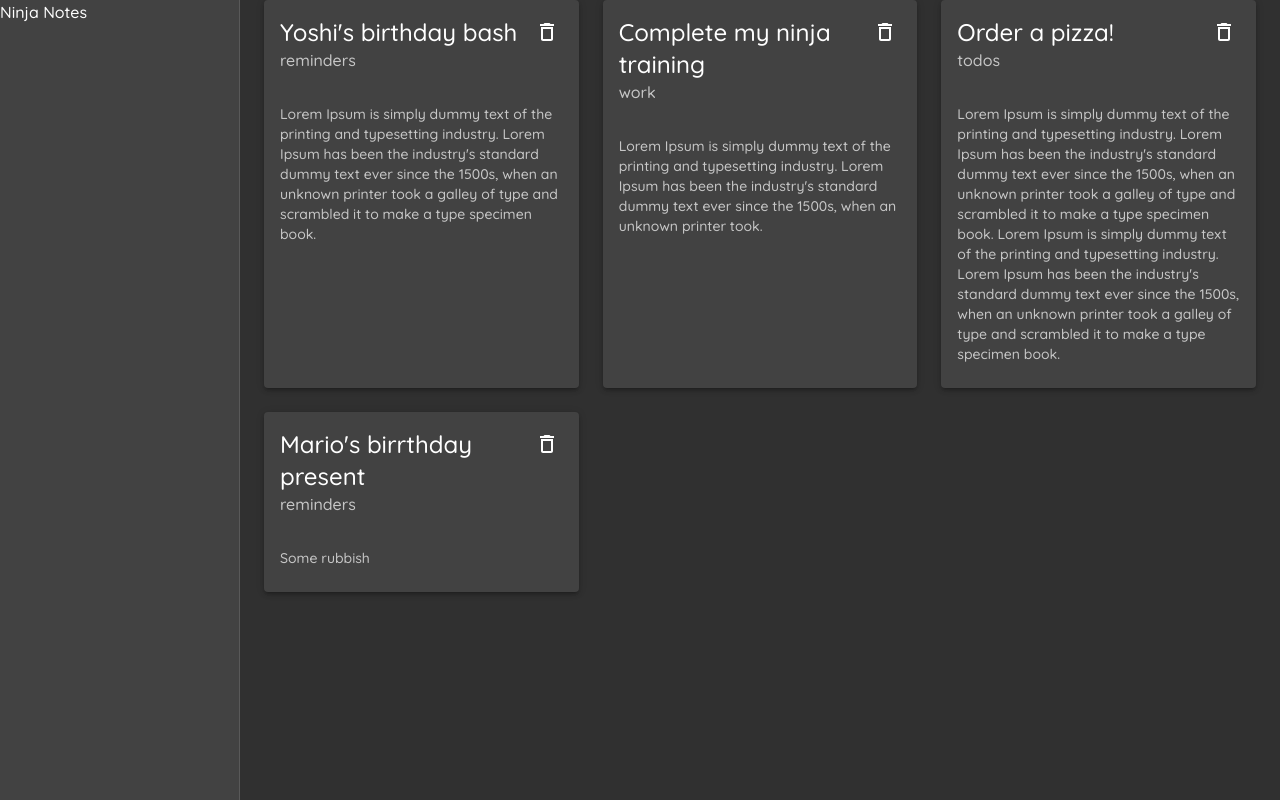
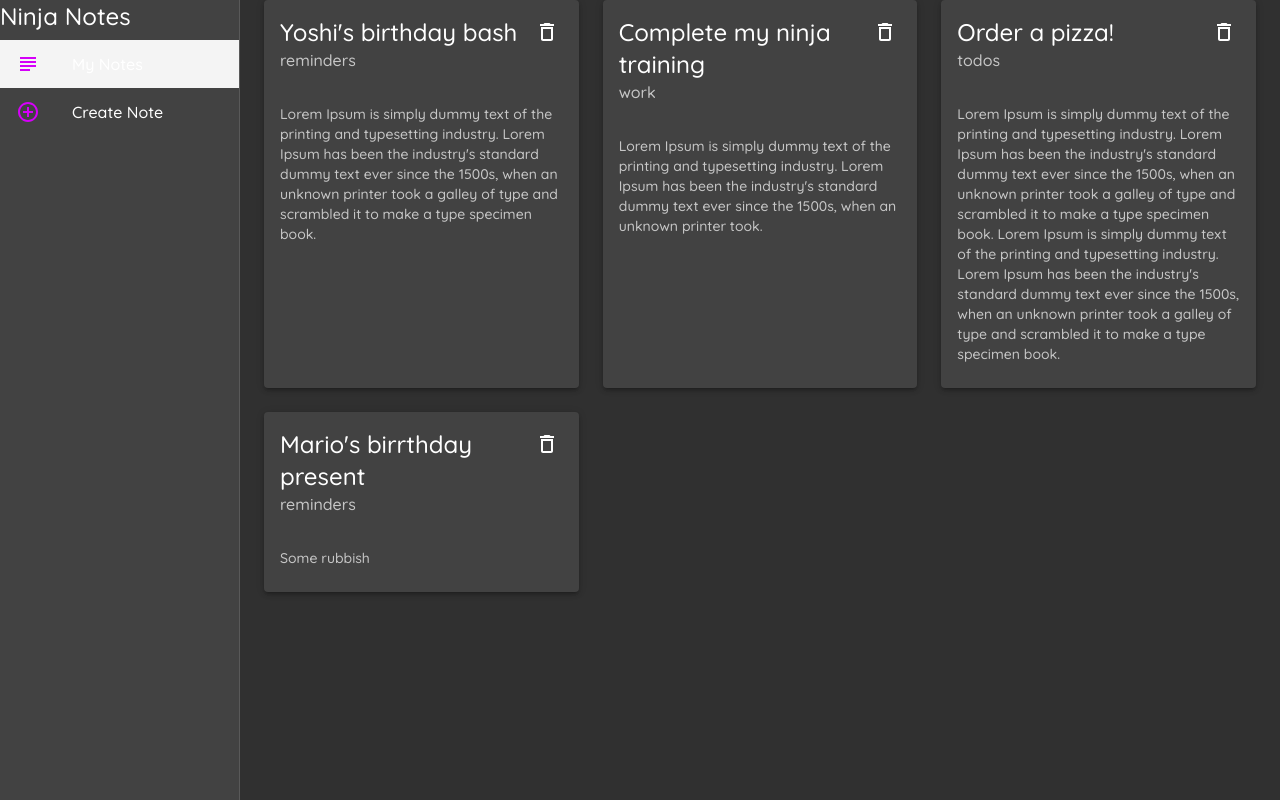
Before and after one commit to aosante/material-ui-playground, a React (Create React App) app: page / in a window 1280 px wide. Built offline with nearby package versions, Linux system fonts and the light colour scheme; data requests are answered from the project's data file.

Commit message:
add list components

```diff
--- a/src/components/Layout.jsx
+++ b/src/components/Layout.jsx
@@ -1,6 +1,13 @@
 import { makeStyles } from '@material-ui/core';
 import Drawer from '@material-ui/core/Drawer';
 import Typography from '@material-ui/core/Typography';
+import List from '@material-ui/core/List';
+import ListItem from '@material-ui/core/ListItem';
+import ListItemIcon from '@material-ui/core/ListItemIcon';
+import ListItemText from '@material-ui/core/ListItemText';
+import SubjectOutlined from '@material-ui/icons/SubjectOutlined';
+import AddCircleOutlineOutlined from '@material-ui/icons/AddCircleOutlineOutlined';
+import { useHistory, useLocation } from 'react-router-dom';
 
 const drawerWidth = 240;
 
@@ -17,9 +24,28 @@
   drawerPaper: {
     width: drawerWidth,
   },
+  active: {
+    // change this to make sense for dark theme
+    background: '#f4f4f4',
+  },
 });
 const Layout = ({ children }) => {
   const classes = useStyles();
+  const history = useHistory();
+  const location = useLocation();
+
+  const menuItems = [
+    {
+      text: 'My Notes',
+      icon: <SubjectOutlined color="secondary" />,
+      path: '/',
+    },
+    {
+      text: 'Create Note',
+      icon: <AddCircleOutlineOutlined color="secondary" />,
+      path: '/create',
+    },
+  ];
 
   return (
     <div className={classes.root}>
@@ -31,8 +57,21 @@
         classes={{ paper: classes.drawerPaper }}
       >
         <div>
-          <Typography variaint="h5">Ninja Notes</Typography>
+          <Typography variant="h5">Ninja Notes</Typography>
         </div>
+        <List>
+          {menuItems.map((item) => (
+            <ListItem
+              button
+              key={item.text}
+              onClick={() => history.push(item.path)}
+              className={location.pathname === item.path && classes.active}
+            >
+              <ListItemIcon>{item.icon}</ListItemIcon>
+              <ListItemText primary={item.text} />
+            </ListItem>
+          ))}
+        </List>
       </Drawer>
       <div className={classes.page}>{children}</div>
     </div>
```
